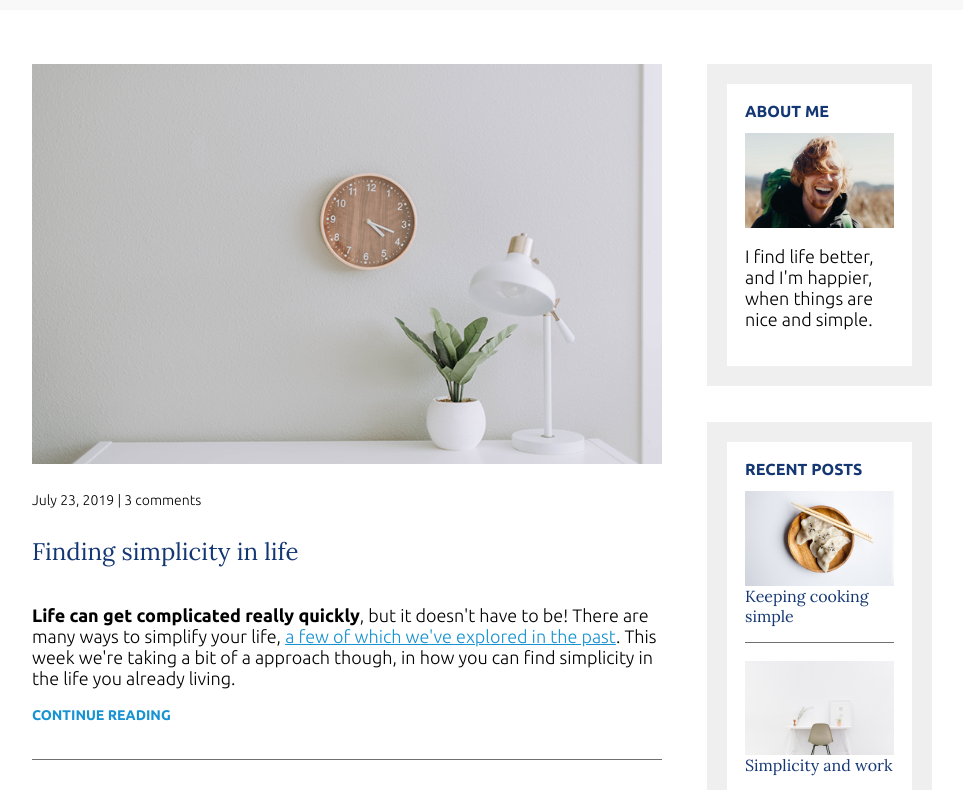
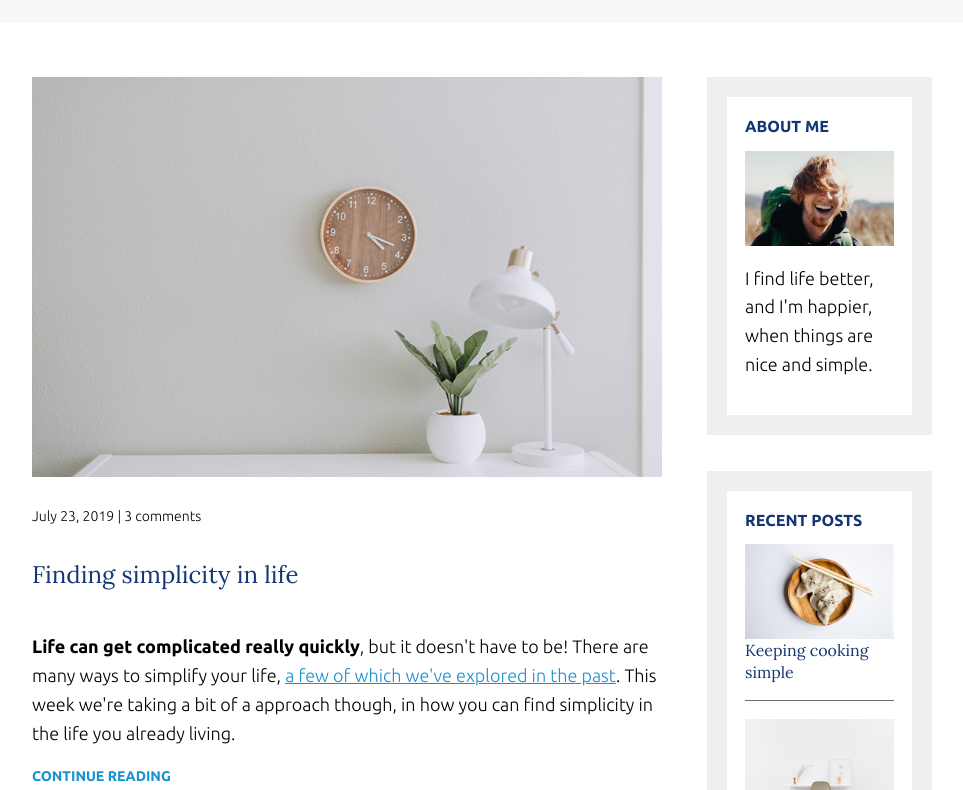
Before and after one commit to zenidith/responsive-site, a plain HTML site: page index.html in a window 1280 px wide. Shown: the part 119-909 px from the top of the page, without its empty margins (158-1121 px from the left). Drawn offline with Linux system fonts and the light colour scheme.

Commit message:
line height

```diff
--- a/css/styles.css
+++ b/css/styles.css
@@ -9,6 +9,7 @@ body {
     font-family: 'Ubuntu', sans-serif;
     font-size: 1.125rem;
     font-weight: 300;
+    line-height: 1.6;
 }
 
 img {
@@ -94,6 +95,7 @@ strong {
 .widget-title,
 .widget-recent-post-title {
     font-size: 1rem;
+    line-height: 1.4;
 }
 
 .widget-title {
```
